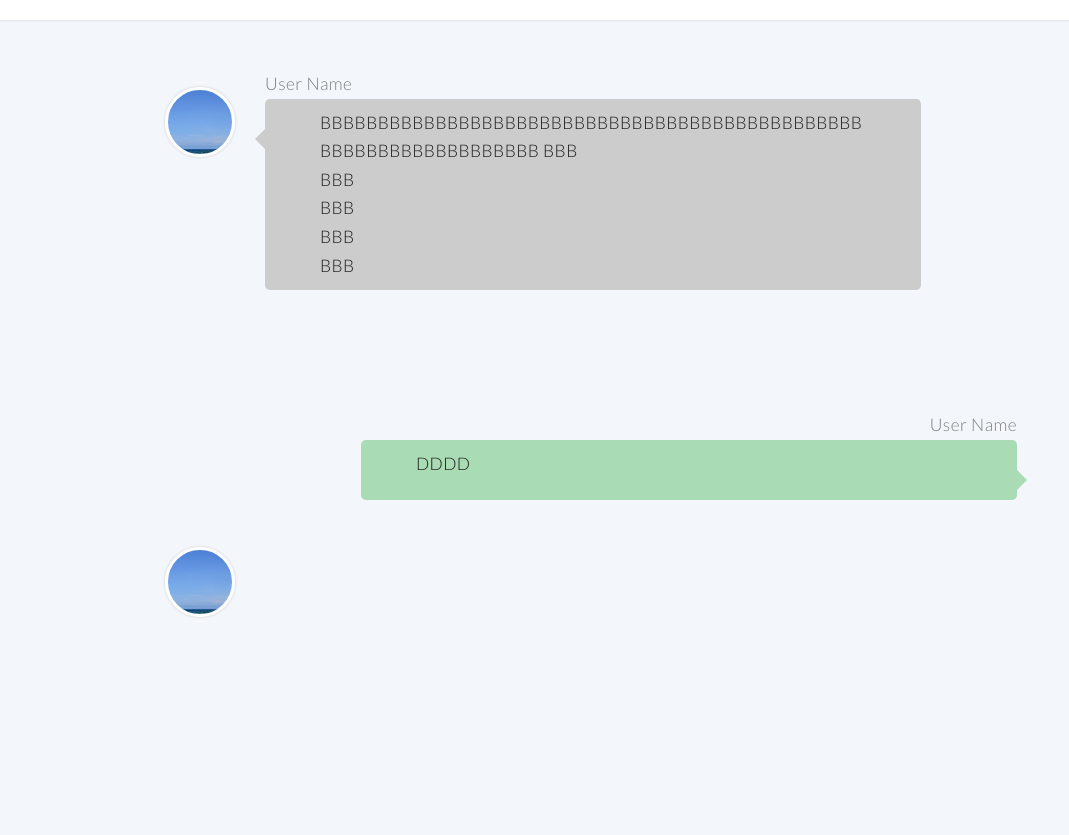
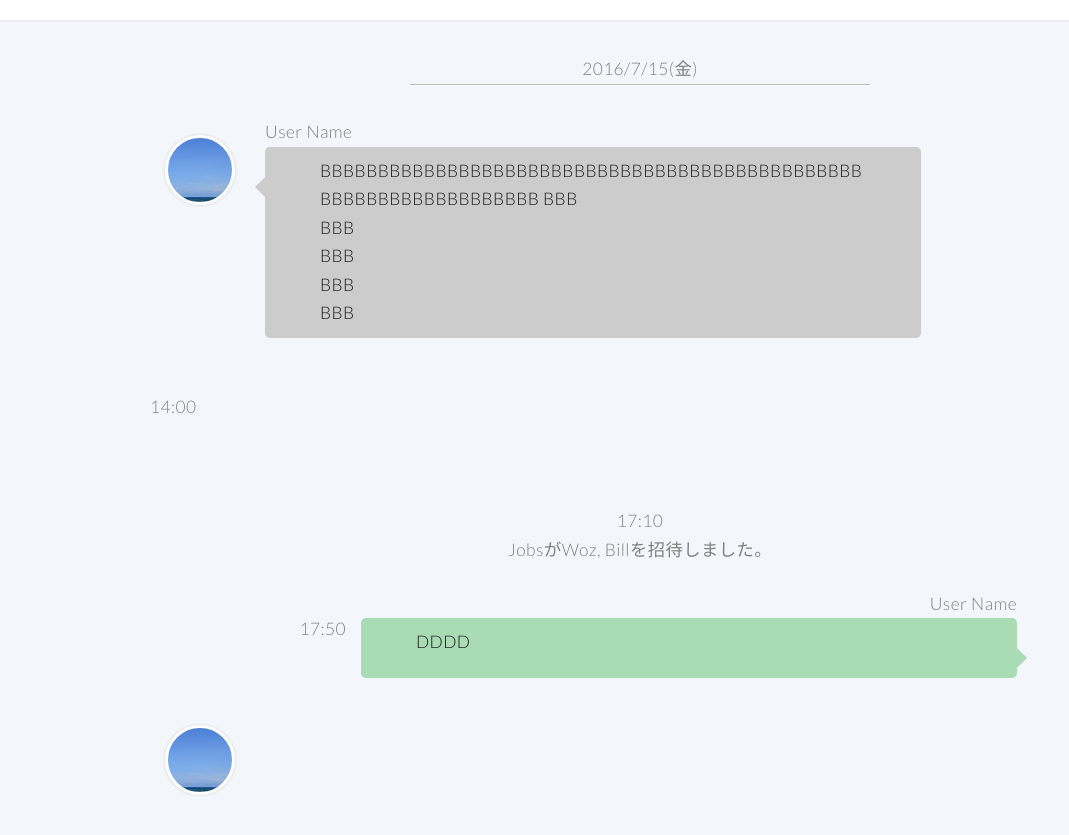
Before and after one commit to Ren-N/chatlog_formatter, a plain HTML site: page template/index.html in a window 1280 px wide. Shown: the part 45-880 px from the top of the page, without its empty margins (0-1069 px from the left). Before the commit the page ends 800 px from the top, so only its background shows below. Drawn offline with Linux system fonts and the light colour scheme.

Commit message:
テンプレート微修正

```diff
--- a/template/assets/css/index.css
+++ b/template/assets/css/index.css
@@ -28,7 +28,19 @@ div.message-area{
 /* 空欄のエリア */
 div.void-area{
   width: 20%;
+  height: auto;
   min-width: 0px;
+  padding-left: 0;
+  padding-right: 0;
+}
+/* 時刻 */
+div.void-area.left p{
+  text-align: left;
+
+}
+div.void-area.right p{
+  text-align: right;
+
 }
 
 
@@ -113,3 +125,42 @@ top:30px;
 position:absolute;
 width:0;
 }
+
+/* 日付区切り線 */
+/*<hr class="date-line" data-symbol="2016/7/15(金)">*/
+p.date-info {
+  margin: 0;
+  text-align: center;
+}
+hr.date-line {
+  height: 1px;
+  /*background: #bbb;*/
+  border: none;
+  outline: none;
+  margin: 0 15em 1em 15em;
+  position: relative;
+  border-top: 1px solid #bbb;
+	border-bottom: 1px solid #fff;
+	text-align: center;
+}
+/*hr.date-line:before {
+    content: attr(data-symbol);
+    position: absolute;
+    top: 0;
+    left: 50%;
+    background: transparent;
+    color: #393939;
+    padding: 0.5em 3em;
+    @include transform(translate(-50%, -50%));
+  	display: inline-block;
+}*/
+
+/* システムコメント(招待された，入室などの文章) */
+p.sys-comment {
+  text-align: center;
+  margin: 0px auto 10px auto;
+}
+p.sys-comment.time{
+  text-align: center;
+  margin-bottom: 0;
+}
--- a/template/index.html
+++ b/template/index.html
@@ -17,7 +17,11 @@
 </div>
 
 <div id="ChatArea">
+	<!-- 日付変更線 -->
+	<p class="date-info">2016/7/15(金)</p>
+	<hr class="date-line">
 
+	<!-- 行 -->
 	<div id="1" class="row">
 		<!-- アイコン -->
 		<div class="icon-area">
@@ -40,13 +44,21 @@
 			</div>
 		</div>
 		<!-- 空欄 -->
-		<div class="void-area"></div>
+		<div class="void-area left">
+			<p>14:00</p>
+		</div>
 	</div>
+
+	<!-- システムコメント -->
+	<p class="sys-comment time">17:10</p>
+	<p class="sys-comment">JobsがWoz, Billを招待しました。</p>
 
 
 	<div id="2" class="row">
 		<!-- 空欄 -->
-		<div class="void-area"></div>
+		<div class="void-area right">
+			<p>17:50</p>
+		</div>
 		<!-- メッセージ -->
 		<div class="message-area">
 			<p class="user-name un-right">User Name</P>
```
